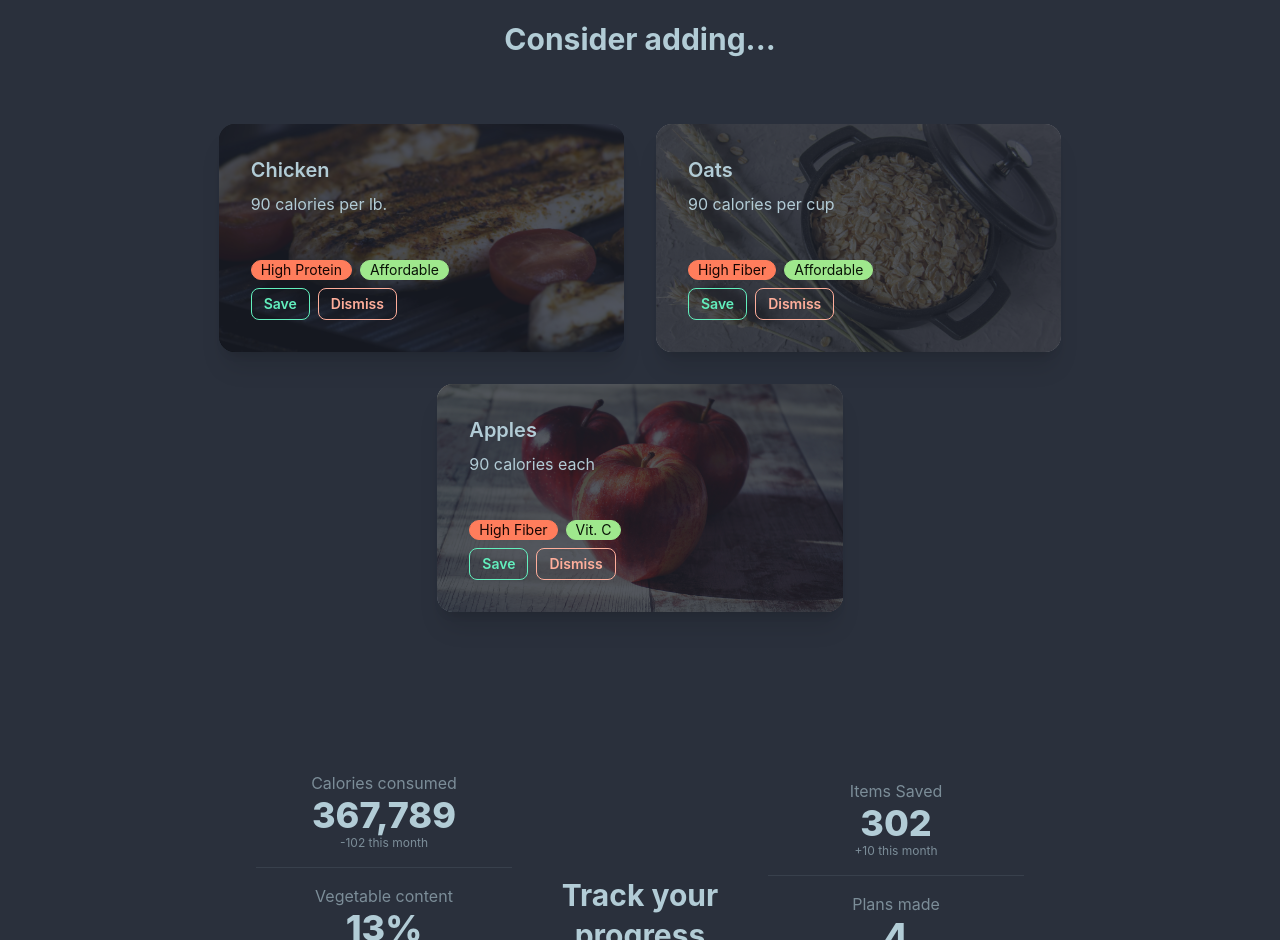
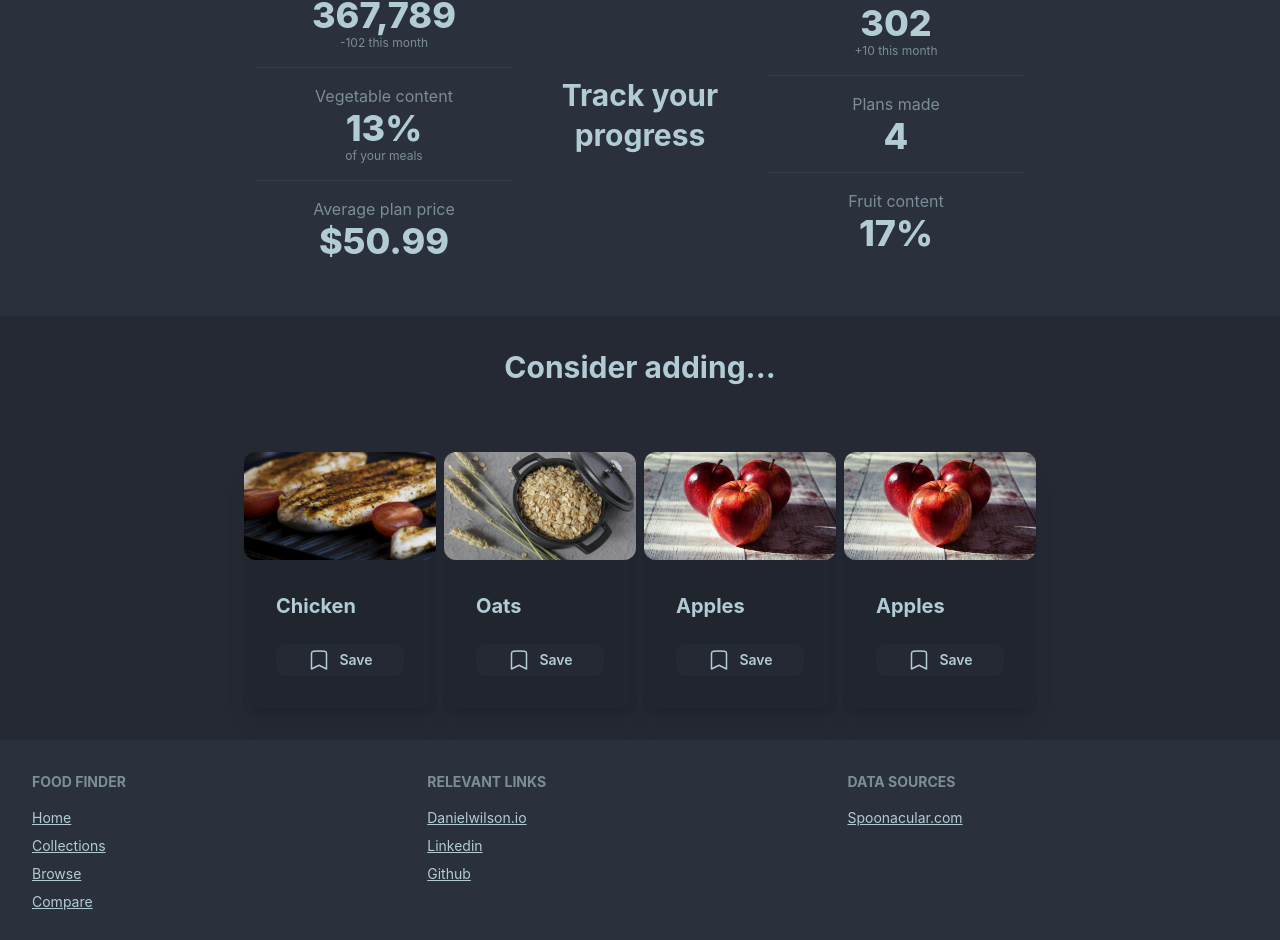
Before and after one commit to DanielCW7/food-finder, a React (Create React App) app: page / in a window 1280 px wide. Shown: the part 1684-2624 px from the top of the page. Built offline with nearby package versions, Linux system fonts and the light colour scheme.

Commit message:
CHORE(layout): restructure homepage to reflect 'how it works'

```diff
--- a/src/App.css
+++ b/src/App.css
@@ -1,3 +1,9 @@
 @tailwind base;
 @tailwind components;
 @tailwind utilities;
+
+
+/* foodcard gray image overlay */
+.card.image-full:before {
+    /* @apply opacity-70; */
+}
--- a/src/components/foodCard.js
+++ b/src/components/foodCard.js
@@ -4,20 +4,47 @@
 const foodCard = (props) => {
     return (
 
-        <div className="card w-1/1 md:w-1/2 lg:w-1/3 flex flex-col shadow-xl image-full">
-            <figure><img src={props.img} className="img-reset"/></figure>
-            <div className="card-body">
-                <h5 className="card-title"> {props.name} </h5>
-                <p> {props.calories} </p>
-                <div className="flex gap-2 flex-wrap">
-                    <span className="badge badge-secondary"> {props.attr_1} </span>
-                    <span className="badge badge-primary"> {props.attr_2} </span>
-                </div>
-                <div className="card-actions">
-                    <button className="btn btn-success btn-outline btn-sm"> Save </button>
-                    <button className="btn btn-error btn-outline btn-sm"> Dismiss </button>
+        // <div className="card w-1/1 md:w-1/2 lg:w-1/3 flex flex-col image-full">
+        //     <figure><img src={props.img} className="img-reset"/></figure>
+        //     <div className="card-body flex justify-end p-8">
+        //         <h4 className="card-title"> {props.name} </h4>
+        //         <sub> {props.calories} </sub>
+        //         <div className="flex gap-2 flex-wrap mt-4">
+        //             <span className="badge badge-secondary"> {props.attr_1} </span>
+        //             <span className="badge badge-primary"> {props.attr_2} </span>
+        //         </div>
+        //         <div className="card-actions">
+        //             <button className="btn btn-success btn-outline btn-sm"> Save </button>
+        //         </div>
+        //     </div>
+        //     <span className="absolute right-2 top-2 z-20">
+        //         <svg xmlns="http://www.w3.org/2000/svg" fill="none" viewBox="0 0 24 24" strokeWidth={1.5} className="w-8 h-8 stroke-secondary">
+        //             <path strokeLinecap="round" strokeLinejoin="round" d="m9.75 9.75 4.5 4.5m0-4.5-4.5 4.5M21 12a9 9 0 1 1-18 0 9 9 0 0 1 18 0Z" />
+        //         </svg>
+        //     </span>
+        // </div>
+
+        <div className="w-48 flex flex-col shadow-xl rounded-xl bg-base-300">
+            <img src={props.img} className="img-reset rounded-xl"/>
+            <div className="flex flex-col p-8">
+
+                <div className="flex flex-col">
+                    <h4 className="text-xl font-bold"> {props.name} </h4>
+                    <div className="flex mt-6 gap-2">
+                        <button className="btn btn-sm flex-1">
+                            <svg xmlns="http://www.w3.org/2000/svg" fill="none" viewBox="0 0 24 24" strokeWidth={1.5} stroke="currentColor" className="w-6 h-6">
+                                <path strokeLinecap="round" strokeLinejoin="round" d="M17.593 3.322c1.1.128 1.907 1.077 1.907 2.185V21L12 17.25 4.5 21V5.507c0-1.108.806-2.057 1.907-2.185a48.507 48.507 0 0 1 11.186 0Z" />
+                            </svg>
+                            Save
+                        </button>
+                    </div>
                 </div>
             </div>
+            {/* <span className="absolute right-2 top-2 z-20">
+                <svg xmlns="http://www.w3.org/2000/svg" fill="none" viewBox="0 0 24 24" strokeWidth={1.5} className="w-8 h-8 stroke-secondary">
+                    <path strokeLinecap="round" strokeLinejoin="round" d="m9.75 9.75 4.5 4.5m0-4.5-4.5 4.5M21 12a9 9 0 1 1-18 0 9 9 0 0 1 18 0Z" />
+                </svg>
+            </span> */}
         </div>
 
     )
--- a/src/components/searchResults.js
+++ b/src/components/searchResults.js
@@ -64,22 +64,23 @@ const SearchResults = () => {
 
                 {/* filter options */}
                 <div>
-                    <label className="input input-bordered input-md flex items-center rounded-xl ">
+                    <label className="input input-bordered input-md flex items-center rounded-xl focus:border-warning">
                         <input type="text" className="grow bg-base-100" placeholder="Search by name" />
                     </label>
                 </div>
 
-                <div className="flex gap-2">
-                    <input type="radio" name="name-1" className="radio radio-xs my-auto"/>
-                    <label className="my-auto"> Fruit & Vegetable </label>
-                    <input type="radio" name="name-1" className="radio radio-xs my-auto"/>
-                    <label className="my-auto"> Starch </label>
-                    <input type="radio" name="name-1" className="radio radio-xs my-auto"/>
-                    <label className="my-auto"> Protein </label>
-                    <input type="radio" name="name-1" className="radio radio-xs my-auto"/>
-                    <label className="my-auto"> Dairy </label>
-                    <input type="radio" name="name-1" className="radio radio-xs my-auto"/>
-                    <label className="my-auto"> Fat </label>
+                <div className="flex gap-8">
+
+                    <div className="flex gap-2"><input type="radio" name="name-1" className="radio radio-xs my-auto"/>
+                    <label className="my-auto"> Fruit & Vegetable </label></div>
+                    <div className="flex gap-2"><input type="radio" name="name-1" className="radio radio-xs my-auto"/>
+                    <label className="my-auto"> Starch </label></div>
+                    <div className="flex gap-2"><input type="radio" name="name-1" className="radio radio-xs my-auto"/>
+                    <label className="my-auto"> Protein </label></div>
+                    <div className="flex gap-2"><input type="radio" name="name-1" className="radio radio-xs my-auto"/>
+                    <label className="my-auto"> Dairy </label></div>
+                    <div className="flex gap-2"><input type="radio" name="name-1" className="radio radio-xs my-auto"/>
+                    <label className="my-auto"> Fat </label></div>
                 </div>
 
             </div>
--- a/src/components/suggestions.js
+++ b/src/components/suggestions.js
@@ -7,20 +7,20 @@ const Suggestions = () => {
 // will receive an array of healthy food items to be deleted from view or saved and then deleted from view
 
     return (
-        <div className="bg-base-100 min-h-screen flex flex-col justify-center">
+        <div className="bg-base-200 min-h-half flex flex-col justify-center">
             <div className="container mx-auto p-8">
                 <div className="mx-auto text-center mb-16 block prose lg:prose-lg">
                     <h2 className="text-center mb-4"> Consider adding... </h2>
                 </div>
 
-            <div className="flex justify-center flex-wrap gap-8">
+                <div className="flex justify-center flex-wrap gap-2">
+                    {/* populated via array */}
+                    <FoodCard name="Chicken" img={chicken} calories="90 calories per lb." attr_1="High Protein" attr_2="Affordable" />
+                    <FoodCard name="Oats" img={oats} calories="90 calories per cup" attr_1="High Fiber" attr_2="Affordable" />
+                    <FoodCard name="Apples" img={apple} calories="90 calories each" attr_1="High Fiber" attr_2="Vit. C" />
+                    <FoodCard name="Apples" img={apple} calories="90 calories each" attr_1="High Fiber" attr_2="Vit. C" />
 
-                {/* populated via array */}
-                <FoodCard name="Chicken" img={chicken} calories="90 calories per lb." attr_1="High Protein" attr_2="Affordable" />
-                <FoodCard name="Oats" img={oats} calories="90 calories per cup" attr_1="High Fiber" attr_2="Affordable" />
-                <FoodCard name="Apples" img={apple} calories="90 calories each" attr_1="High Fiber" attr_2="Vit. C" />
-
-            </div>
+                </div>
 
             </div>
         </div>
--- a/src/index.css
+++ b/src/index.css
@@ -14,8 +14,10 @@ code {
 
 .img-reset {
   aspect-ratio: 16 / 9;
+  object-fit: cover;
 }
 
 .img-square {
+  aspect-ratio: 1 / 1;
   object-fit: cover;
 }
--- a/src/pages/home.js
+++ b/src/pages/home.js
@@ -14,8 +14,8 @@ const Home = () => {
             <Nav />
             <MainHero />
             <About />
+            <SampleStats />
             <Suggestions />
-            <SampleStats />
             <Footer />
         </div>
     )
```
